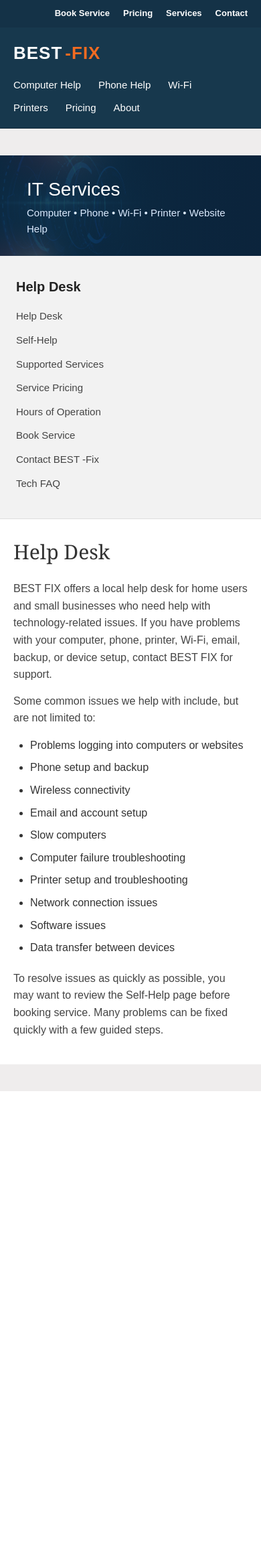
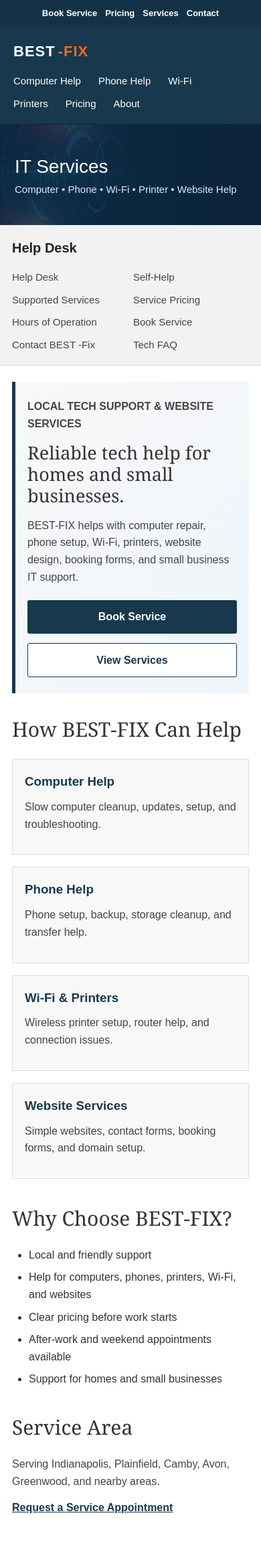
Before and after one commit to DamasceneK/Besttechfix, a Django app: page / in a window 390 px wide. Shown: the whole page at 67% size. Before the commit the page ends 1629 px from the top, so only its background shows below. Run offline with Django 5.2, Linux system fonts and the light colour scheme.

Commit message:
Improve homepage and mobile layout

```diff
--- a/static/css/style.css
+++ b/static/css/style.css
@@ -334,3 +334,137 @@ body {
         height: auto;
     }
 }
+/* Strong homepage */
+.home-hero {
+    background: linear-gradient(135deg, #f8f8f8, #eef5fb);
+    border-left: 5px solid #17384d;
+    padding: 35px;
+    margin-bottom: 30px;
+}
+
+.hero-label {
+    color: #f26b21;
+    font-weight: bold;
+    text-transform: uppercase;
+    font-size: 14px;
+}
+
+.home-hero h2 {
+    font-size: 34px;
+    line-height: 1.2;
+    margin-bottom: 15px;
+}
+
+.hero-buttons {
+    display: flex;
+    gap: 14px;
+    margin-top: 22px;
+}
+
+.primary-btn,
+.secondary-btn {
+    display: inline-block;
+    padding: 12px 18px;
+    text-decoration: none;
+    font-weight: bold;
+    border-radius: 3px;
+}
+
+.primary-btn {
+    background: #17384d;
+    color: #ffffff;
+}
+
+.secondary-btn {
+    border: 1px solid #17384d;
+    color: #17384d;
+    background: #ffffff;
+}
+
+.quick-services,
+.why-section,
+.service-area {
+    margin-bottom: 35px;
+}
+
+.quick-grid {
+    display: grid;
+    grid-template-columns: repeat(2, 1fr);
+    gap: 18px;
+    margin-top: 20px;
+}
+
+.quick-grid div {
+    background: #f8f8f8;
+    border: 1px solid #ddd;
+    padding: 18px;
+}
+
+.quick-grid h3 {
+    margin-top: 0;
+}
+
+/* Better phone layout */
+@media (max-width: 700px) {
+    .top-strip-inner {
+        justify-content: center;
+        flex-wrap: wrap;
+        gap: 12px;
+    }
+
+    .site-logo {
+        font-size: 22px;
+    }
+
+    .page-wrapper {
+        margin: 0;
+        width: 100%;
+    }
+
+    .section-banner {
+        padding: 22px;
+    }
+
+    .content-layout {
+        grid-template-columns: 1fr;
+    }
+
+    .sidebar {
+        padding: 18px;
+    }
+
+    .sidebar ul {
+        display: grid;
+        grid-template-columns: repeat(2, 1fr);
+        gap: 8px;
+    }
+
+    .sidebar ul li {
+        margin-bottom: 0;
+    }
+
+    .main-content {
+        padding: 24px 18px;
+    }
+
+    .home-hero {
+        padding: 24px 18px;
+    }
+
+    .home-hero h2 {
+        font-size: 27px;
+    }
+
+    .hero-buttons {
+        flex-direction: column;
+    }
+
+    .primary-btn,
+    .secondary-btn {
+        text-align: center;
+    }
+
+    .quick-grid {
+        grid-template-columns: 1fr;
+    }
+}
--- a/templates/home.html
+++ b/templates/home.html
@@ -1,33 +1,71 @@
 {% extends 'base.html' %}
+{% load static %}
 
 {% block content %}
-<h2>Help Desk</h2>
 
-<p>
-    BEST FIX offers a local help desk for home users and small businesses
-    who need help with technology-related issues. If you have problems with your
-    computer, phone, printer, Wi-Fi, email, backup, or device setup, contact
-    BEST FIX for support.
-</p>
+<section class="home-hero">
+    <div>
+        <p class="hero-label">Local Tech Support & Website Services</p>
+        <h2>Reliable tech help for homes and small businesses.</h2>
+        <p>
+            BEST-FIX helps with computer repair, phone setup, Wi-Fi, printers,
+            website design, booking forms, and small business IT support.
+        </p>
 
-<p>Some common issues we help with include, but are not limited to:</p>
+        <div class="hero-buttons">
+            <a class="primary-btn" href="{% url 'book_service' %}">Book Service</a>
+            <a class="secondary-btn" href="{% url 'services' %}">View Services</a>
+        </div>
+    </div>
+</section>
 
-<ul class="bullet-list">
-    <li>Problems logging into computers or websites</li>
-    <li>Phone setup and backup</li>
-    <li>Wireless connectivity</li>
-    <li>Email and account setup</li>
-    <li>Slow computers</li>
-    <li>Computer failure troubleshooting</li>
-    <li>Printer setup and troubleshooting</li>
-    <li>Network connection issues</li>
-    <li>Software issues</li>
-    <li>Data transfer between devices</li>
-</ul>
+<section class="quick-services">
+    <h2>How BEST-FIX Can Help</h2>
 
-<p>
-    To resolve issues as quickly as possible, you may want to review the
-    Self-Help page before booking service. Many problems can be fixed quickly
-    with a few guided steps.
-</p>
+    <div class="quick-grid">
+        <div>
+            <h3>Computer Help</h3>
+            <p>Slow computer cleanup, updates, setup, and troubleshooting.</p>
+        </div>
+
+        <div>
+            <h3>Phone Help</h3>
+            <p>Phone setup, backup, storage cleanup, and transfer help.</p>
+        </div>
+
+        <div>
+            <h3>Wi-Fi & Printers</h3>
+            <p>Wireless printer setup, router help, and connection issues.</p>
+        </div>
+
+        <div>
+            <h3>Website Services</h3>
+            <p>Simple websites, contact forms, booking forms, and domain setup.</p>
+        </div>
+    </div>
+</section>
+
+<section class="why-section">
+    <h2>Why Choose BEST-FIX?</h2>
+
+    <ul class="bullet-list">
+        <li>Local and friendly support</li>
+        <li>Help for computers, phones, printers, Wi-Fi, and websites</li>
+        <li>Clear pricing before work starts</li>
+        <li>After-work and weekend appointments available</li>
+        <li>Support for homes and small businesses</li>
+    </ul>
+</section>
+
+<section class="service-area">
+    <h2>Service Area</h2>
+    <p>
+        Serving Indianapolis, Plainfield, Camby, Avon, Greenwood, and nearby areas.
+    </p>
+
+    <p>
+        <a class="page-link" href="{% url 'book_service' %}">Request a Service Appointment</a>
+    </p>
+</section>
+
 {% endblock %}
```
